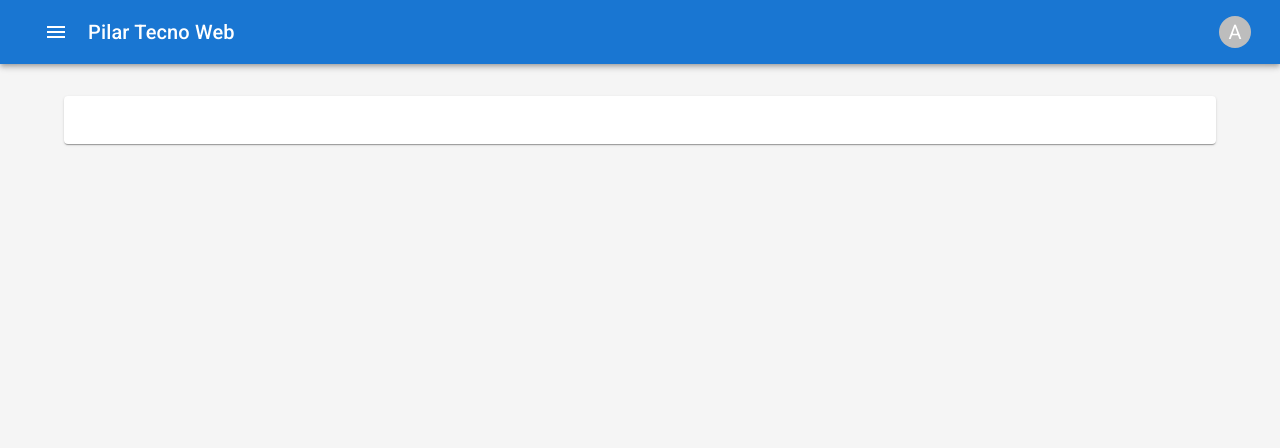
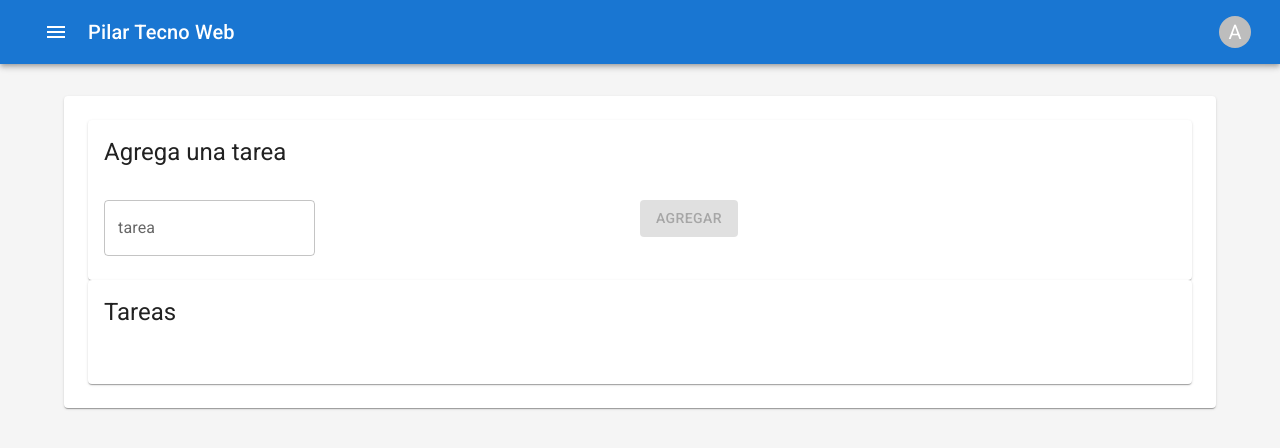
Before and after one commit to AABracco/Tp-React-Pilartecno4, a React (Create React App) app: page /todo in a window 1280 px wide. Shown: the top 448 px of the page. Built offline with nearby package versions, Linux system fonts and the light colour scheme.

Commit message:
Se completaron las actividades de redux y page Todo

```diff
--- a/package.json
+++ b/package.json
@@ -12,8 +12,11 @@
     "@testing-library/user-event": "^13.5.0",
     "react": "^18.2.0",
     "react-dom": "^18.2.0",
+    "react-redux": "^8.1.2",
     "react-router-dom": "^6.3.0",
     "react-scripts": "5.0.1",
+    "redux": "^4.2.1",
+    "uuidv4": "^6.2.13",
     "web-vitals": "^2.1.4"
   },
   "scripts": {
--- a/src/App.js
+++ b/src/App.js
@@ -2,14 +2,18 @@ import React from "react";
 import { BrowserRouter } from "react-router-dom";
 import { CssBaseline } from "@mui/material";
 import Routes from "./pages/routes";
+import { Provider } from "react-redux";
+import store from "./redux/store";
 
 function App() {
   return (
-    <CssBaseline>
-    <BrowserRouter>
-    <Routes />
-    </BrowserRouter>
-    </CssBaseline>
+    <Provider store={store}>
+      <CssBaseline>
+      <BrowserRouter>
+      <Routes />
+      </BrowserRouter>
+      </CssBaseline>
+    </Provider>
   );
 }
 export default App;
--- a/src/pages/todo/Todo.jsx
+++ b/src/pages/todo/Todo.jsx
@@ -1,18 +1,88 @@
-import React, {useEffect} from "react";
+import React, {useEffect, useState} from "react";
+import { v4 as uuid } from 'uuid';
+import { useSelector, useDispatch } from "react-redux";
+import { appSelector, appActions } from "../../redux/appRedux";
 import {
     Grid,
     Paper,
-    Box,
+    Card,
+    CardHeader,
+    CardContent,
+    Stack,
+    TextField,
+    Button,
+    Checkbox,
+    Typography
 } from '@mui/material';
 
 const Todo = () => {
+
+    const dispatch = useDispatch();
+
+    const todo = useSelector(appSelector.todo);
+
+    const [text, setText] = useState(null);
+
+    const handleChange = (e) => {
+        setText(e.target.value)
+    };
+
+    const addTask = async () => {
+        dispatch(appActions.addTodo({text:text, id:uuid()}))
+        await setText(prev => '')
+    };
+
+    const handleChecked = (e, id) => {
+        dispatch(appActions.setCompletedTodo({id, completed:e.target.checked}))
+    }
+
+    const delTask = async (id) => {
+        dispatch(appActions.deleteTodo(id))
+    }
+
     return (
         <Grid container spacing={3}>
             <Grid item xs={12}>
                 <Paper sx={{p: 3}}>
-                    <Box>
+                    <Card>
+                        <CardHeader title="Agrega una tarea" />
+                        <CardContent>
+                            <Stack sx={{justifyContent:'space-around'}} direction='row'>
+                                <Grid item md={6}>
+                                    <TextField value={text} label="tarea" variant="outlined"
+                                    onChange={handleChange} />
+                                </Grid>
+                                <Grid item md={6}>
+                                    <Button variant="contained"
+                                    onClick={() => addTask()}
+                                    disabled={!text || text.trim() === ''}>Agregar</Button>
+                                </Grid>
+                            </Stack>
+                        </CardContent>
+                    </Card>
 
-                    </Box>
+                    <Card>
+                        <CardHeader title="Tareas" />
+                        <CardContent>
+                            {todo.map((t, index) => (
+                                <Stack key={t.id} sx={{justifyContent:'space-between'}}
+                                direction='row'>
+                                <Grid item md={1}>
+                                    <Checkbox onChange={ e => handleChecked(e,t.id)} />
+                                </Grid>
+                                <Grid item md={9} sx={{pt: 1}}>
+                                    <Typography sx={{fontSize:18,
+                                        fontWeight:700}}>{t.text}</Typography>
+                                </Grid>
+                                <Grid item md={2}>
+                                    <Button variant="contained"
+                                        onClick={() => delTask(t.id)}>Eliminar</Button>
+                                </Grid>
+                                </Stack>
+                                )
+                            )}
+                        </CardContent>
+                    </Card>
                 </Paper>
             </Grid>
         </Grid>
--- /dev/null
+++ b/src/redux/appRedux.js
@@ -0,0 +1,66 @@
+const ADD_TODO = "ADD_TODO";
+const COMPLETE_TODO = "COMPLETE_TODO";
+const DELETE_TODO = "DELETE_TODO";
+
+const stateInitial = {
+    todo: [],
+}
+
+export const appSelector = {
+    todo: (state) => state.todo
+}
+
+export const appActions = {
+    addTodo: (payload) => ({
+        type: ADD_TODO,
+        payload,
+    }),
+
+    setCompletedTodo: (payload) => ({
+        type: COMPLETE_TODO,
+        payload,
+    }),
+
+    deleteTodo: (id) => ({
+        type: DELETE_TODO,
+        id,
+    })
+}
+
+export const appReducer = (state = stateInitial, action) => {
+    switch(action.type){
+    case ADD_TODO:
+        return{
+            ...state,
+            todo:   [...state.todo,
+                        {
+                            id: action.payload.id,
+                            text: action.payload.text,
+                            completed: false
+                        }
+                    ]
+        }
+
+    case COMPLETE_TODO:
+        return {
+            ...state,
+            todo: state.todo.map((t) => {
+            if (t.id === action.payload.id) {
+                return {
+                    ...t,
+                    completed: action.payload.completed
+                }
+            }
+            return t
+            })
+        }
+
+    case DELETE_TODO:
+        return {
+            ...state,
+            todo: state.todo.filter(t => t.id !== action.id)
+        }
+        default:
+        return state;
+    }
+}
--- /dev/null
+++ b/src/redux/store.js
@@ -0,0 +1,4 @@
+import { createStore } from 'redux';
+import { appReducer } from "./appRedux"
+const store = createStore(appReducer)
+export default store;
```
Also changed, not shown: 1 other file (tests, documents, lock files or other folders).
